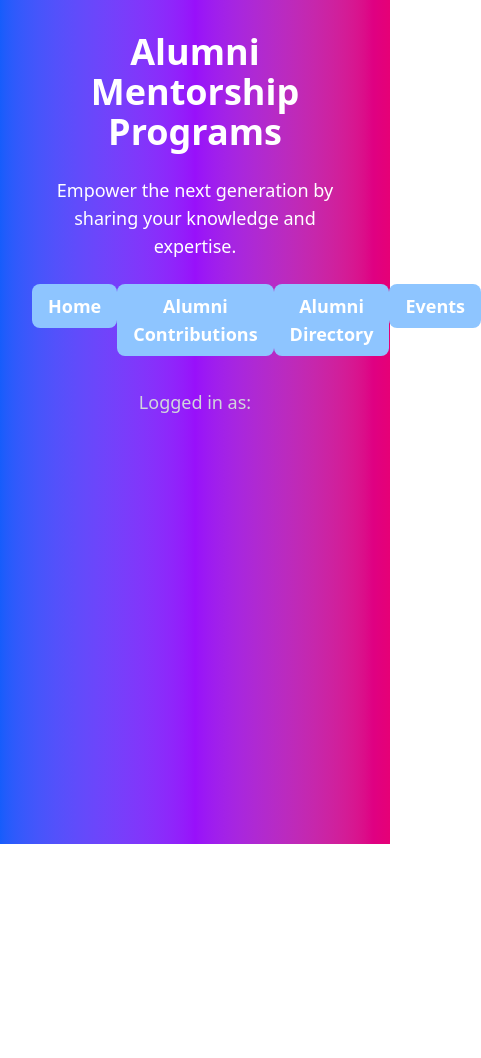
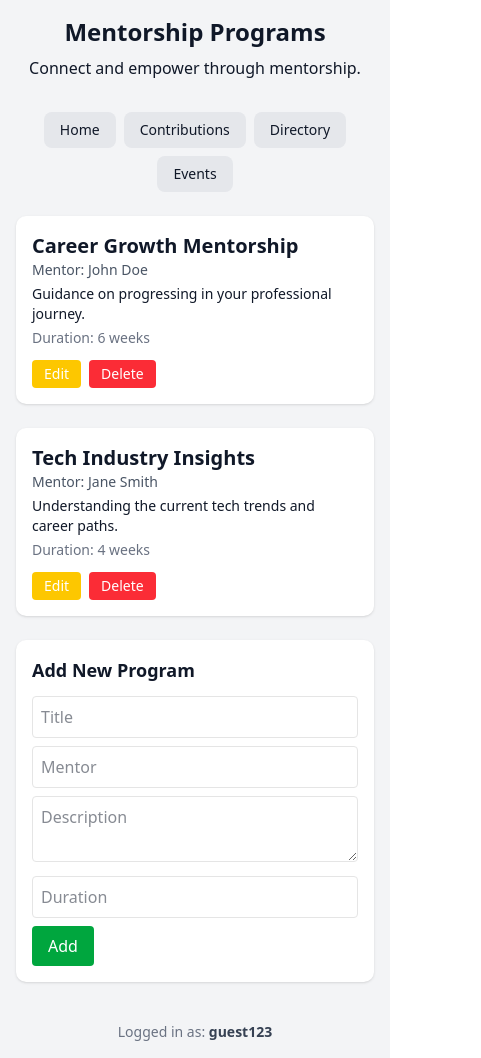
Before and after one commit to DineshDavuluri/Alumni_Connect, a Next.js app: page /mentorship in a window 390 px wide. Shown: the whole page, 481 px wide, since content can reach past the window. Before the commit the page ends 844 px from the top, so only its background shows below. Built offline with nearby package versions, Linux system fonts and the light colour scheme.

Commit message:
mentorship

```diff
--- a/src/app/mentorship/page.tsx
+++ b/src/app/mentorship/page.tsx
@@ -1,5 +1,6 @@
 "use client";
-import { ChangeEvent, useEffect, useState } from "react";
+
+import { ChangeEvent, useState } from "react";
 import { useRouter } from "next/navigation";
 
 interface Mentorship {
@@ -9,11 +10,26 @@ interface Mentorship {
   duration: string;
 }
 
+const staticPrograms: Mentorship[] = [
+  {
+    title: "Career Growth Mentorship",
+    mentor: "John Doe",
+    description: "Guidance on progressing in your professional journey.",
+    duration: "6 weeks",
+  },
+  {
+    title: "Tech Industry Insights",
+    mentor: "Jane Smith",
+    description: "Understanding the current tech trends and career paths.",
+    duration: "4 weeks",
+  },
+];
+
 export default function Mentorship() {
   const router = useRouter();
-  const [username, setUsername] = useState<string>("");
-  const [isAlumni, setIsAlumni] = useState<boolean>(false);
-  const [mentorshipPrograms, setMentorshipPrograms] = useState<Mentorship[]>([]);
+  const [username, setUsername] = useState<string>("guest123"); // Example username
+  const [isAlumni, setIsAlumni] = useState<boolean>(true); // Assume user is alumni for demo
+  const [mentorshipPrograms, setMentorshipPrograms] = useState<Mentorship[]>(staticPrograms);
   const [editingIndex, setEditingIndex] = useState<number | null>(null);
   const [newProgram, setNewProgram] = useState<Mentorship>({
     title: "",
@@ -22,41 +38,17 @@ export default function Mentorship() {
     duration: "",
   });
 
-  useEffect(() => {
-    if (typeof window !== "undefined") {
-      const savedPrograms = localStorage.getItem("mentorshipPrograms");
-      if (savedPrograms) {
-        setMentorshipPrograms(JSON.parse(savedPrograms));
-      }
-      const urlParams = new URLSearchParams(window.location.search);
-      const user = urlParams.get("username");
-      if (user) {
-        setUsername(user);
-        const numPrefix = parseInt(user.slice(0, 2), 10);
-        setIsAlumni(!isNaN(numPrefix) && numPrefix <= 20);
-      }
-    }
-  }, []);
-
-  useEffect(() => {
-    if (typeof window !== "undefined" && isAlumni) {
-      localStorage.setItem("mentorshipPrograms", JSON.stringify(mentorshipPrograms));
-    }
-  }, [mentorshipPrograms, isAlumni]);
-
   const handleInputChange = (
     e: ChangeEvent<HTMLInputElement | HTMLTextAreaElement>,
     index: number | null
   ) => {
     const { name, value } = e.target;
     if (index !== null) {
-      setMentorshipPrograms((prevPrograms: Mentorship[]) =>
-        prevPrograms.map((program, i) =>
-          i === index ? { ...program, [name]: value } : program
-        )
+      setMentorshipPrograms((prev) =>
+        prev.map((program, i) => (i === index ? { ...program, [name]: value } : program))
       );
     } else {
-      setNewProgram((prev: Mentorship) => ({ ...prev, [name]: value }));
+      setNewProgram((prev) => ({ ...prev, [name]: value }));
     }
   };
 
@@ -65,196 +57,160 @@ export default function Mentorship() {
   };
 
   const addProgram = () => {
-    if (
-      newProgram.title &&
-      newProgram.mentor &&
-      newProgram.description &&
-      newProgram.duration
-    ) {
-      setMentorshipPrograms((prevPrograms: Mentorship[]) => [...prevPrograms, newProgram]);
+    if (Object.values(newProgram).every((val) => val.trim() !== "")) {
+      setMentorshipPrograms((prev) => [...prev, newProgram]);
       setNewProgram({ title: "", mentor: "", description: "", duration: "" });
     }
   };
 
   const deleteProgram = (index: number) => {
-    setMentorshipPrograms((prevPrograms: Mentorship[]) =>
-      prevPrograms.filter((_, i) => i !== index)
-    );
+    setMentorshipPrograms((prev) => prev.filter((_, i) => i !== index));
   };
 
   const handleNavigation = (path: string) => {
-    if(path==='dashboard'&&isAlumni){
-      path='Almumnidashboard';
-    }
+    if (path === "dashboard" && isAlumni) path = "Almumnidashboard";
     router.push(`/${path}?username=${encodeURIComponent(username)}`);
   };
 
   return (
-    <div className="min-h-screen bg-gradient-to-r from-blue-600 via-purple-600 to-pink-600 text-white p-8">
-      <h1 className="text-4xl font-extrabold text-center mb-6">
-        Alumni Mentorship Programs
+    <div className="min-h-screen bg-gray-100 text-gray-900 p-4 md:p-8">
+      <header className="mb-8">
+        <h1 className="text-2xl md:text-4xl font-bold text-center mb-2">
+          Mentorship Programs
         </h1>
-      <p className="text-center text-lg mb-6">
-        Empower the next generation by sharing your knowledge and expertise.
+        <p className="text-center text-base md:text-lg">
+          Connect and empower through mentorship.
         </p>
-      <nav className="w-full mb-8">
-        <ul className="flex justify-around text-lg font-semibold">
-          <li>
+      </header>
+
+      <nav className="flex flex-wrap justify-center gap-2 mb-6">
+        {[
+          { label: "Home", path: "dashboard" },
+          { label: "Contributions", path: "about" },
+          { label: "Directory", path: "alumni-directory" },
+          { label: "Events", path: "events" },
+        ].map(({ label, path }) => (
           <button
-              onClick={() => handleNavigation("dashboard")}
-              className="px-4 py-2 bg-blue-300 rounded-md hover:bg-pink-700 transition"
+            key={path}
+            onClick={() => handleNavigation(path)}
+            className="px-4 py-2 bg-gray-200 hover:bg-gray-300 rounded-md text-sm md:text-base"
           >
-              Home
+            {label}
           </button>
-          </li>
-          <li>
-            <button
-              onClick={() => handleNavigation("about")}
-              className="px-4 py-2 bg-blue-300 rounded-md hover:bg-pink-700 transition"
-            >
-              Alumni Contributions
-            </button>
-          </li>
-          <li>
-            <button
-              onClick={() => handleNavigation("alumni-directory")}
-              className="px-4 py-2 bg-blue-300 rounded-md hover:bg-pink-700 transition"
-            >
-              Alumni Directory
-            </button>
-          </li>
-          <li>
-            <button
-              onClick={() => handleNavigation("events")}
-              className="px-4 py-2 bg-blue-300 rounded-md hover:bg-pink-700 transition"
-            >
-              Events
-            </button>
-          </li>
-        </ul>
+        ))}
       </nav>
 
-      <div className="max-w-4xl mx-auto space-y-6">
+      <main className="max-w-3xl mx-auto space-y-6">
         {mentorshipPrograms.map((program, index) => (
-          <div
-            key={index}
-            className="p-6 bg-gray-800 rounded-2xl shadow-lg transform transition hover:scale-105 hover:bg-gray-700"
-          >
+          <div key={index} className="bg-white rounded-lg p-4 shadow">
             {editingIndex === index ? (
-              <>
+              <div className="space-y-2">
                 <input
-                  type="text"
                   name="title"
                   value={program.title}
                   onChange={(e) => handleInputChange(e, index)}
-                  className="w-full p-2 bg-gray-700 text-white rounded-md mb-2"
-                  placeholder="Program Title"
+                  className="w-full border p-2 rounded"
+                  placeholder="Title"
                 />
                 <input
-                  type="text"
                   name="mentor"
                   value={program.mentor}
                   onChange={(e) => handleInputChange(e, index)}
-                  className="w-full p-2 bg-gray-700 text-white rounded-md mb-2"
-                  placeholder="Mentor Name"
+                  className="w-full border p-2 rounded"
+                  placeholder="Mentor"
                 />
                 <textarea
                   name="description"
                   value={program.description}
                   onChange={(e) => handleInputChange(e, index)}
-                  className="w-full p-2 bg-gray-700 text-white rounded-md mb-2"
+                  className="w-full border p-2 rounded"
                   placeholder="Description"
                 />
                 <input
-                  type="text"
                   name="duration"
                   value={program.duration}
                   onChange={(e) => handleInputChange(e, index)}
-                  className="w-full p-2 bg-gray-700 text-white rounded-md mb-2"
+                  className="w-full border p-2 rounded"
                   placeholder="Duration"
                 />
                 <button
                   onClick={saveProgram}
-                  className="px-4 py-2 bg-blue-500 text-white rounded-md hover:bg-blue-600"
+                  className="mt-2 px-4 py-2 bg-blue-500 text-white rounded hover:bg-blue-600"
                 >
                   Save
                 </button>
-              </>
+              </div>
             ) : (
-              <>
-                <h2 className="text-2xl font-bold text-blue-400">{program.title}</h2>
-                <p className="text-gray-300 text-sm mb-1">Mentor: {program.mentor}</p>
-                <p className="text-gray-400 mb-1">{program.description}</p>
-                <p className="text-gray-400 text-sm italic">Duration: {program.duration}</p>
-
+              <div>
+                <h2 className="text-xl font-semibold">{program.title}</h2>
+                <p className="text-sm text-gray-600">Mentor: {program.mentor}</p>
+                <p className="text-sm mt-1">{program.description}</p>
+                <p className="text-sm text-gray-500 mt-1">Duration: {program.duration}</p>
                 {isAlumni && (
-                  <div className="mt-4 flex space-x-3">
+                  <div className="mt-3 flex gap-2">
                     <button
                       onClick={() => setEditingIndex(index)}
-                      className="px-4 py-2 bg-yellow-500 text-white rounded-md hover:bg-yellow-600"
+                      className="px-3 py-1 text-sm bg-yellow-400 text-white rounded hover:bg-yellow-500"
                     >
                       Edit
                     </button>
                     <button
                       onClick={() => deleteProgram(index)}
-                      className="px-4 py-2 bg-red-500 text-white rounded-md hover:bg-red-600"
+                      className="px-3 py-1 text-sm bg-red-500 text-white rounded hover:bg-red-600"
                     >
                       Delete
                     </button>
                   </div>
                 )}
-              </>
+              </div>
             )}
           </div>
         ))}
-      </div>
 
         {isAlumni && (
-        <div className="max-w-4xl mx-auto mt-8 p-6 bg-gray-800 rounded-2xl shadow-lg">
-          <h2 className="text-2xl font-bold text-blue-400 mb-4">Add New Mentorship Program</h2>
+          <div className="bg-white rounded-lg p-4 shadow">
+            <h2 className="text-lg font-semibold mb-3">Add New Program</h2>
             <input
-            type="text"
               name="title"
               value={newProgram.title}
               onChange={(e) => handleInputChange(e, null)}
-            className="w-full p-2 bg-gray-700 text-white rounded-md mb-2"
-            placeholder="Program Title"
+              className="w-full border p-2 rounded mb-2"
+              placeholder="Title"
             />
             <input
-            type="text"
               name="mentor"
               value={newProgram.mentor}
               onChange={(e) => handleInputChange(e, null)}
-            className="w-full p-2 bg-gray-700 text-white rounded-md mb-2"
-            placeholder="Mentor Name"
+              className="w-full border p-2 rounded mb-2"
+              placeholder="Mentor"
             />
             <textarea
               name="description"
               value={newProgram.description}
               onChange={(e) => handleInputChange(e, null)}
-            className="w-full p-2 bg-gray-700 text-white rounded-md mb-2"
+              className="w-full border p-2 rounded mb-2"
               placeholder="Description"
             />
             <input
-            type="text"
               name="duration"
               value={newProgram.duration}
               onChange={(e) => handleInputChange(e, null)}
-            className="w-full p-2 bg-gray-700 text-white rounded-md mb-2"
+              className="w-full border p-2 rounded mb-2"
               placeholder="Duration"
             />
             <button
               onClick={addProgram}
-            className="px-4 py-2 bg-green-500 text-white rounded-md hover:bg-green-600"
+              className="px-4 py-2 bg-green-600 text-white rounded hover:bg-green-700"
             >
-            Add Program
+              Add
             </button>
           </div>
         )}
+      </main>
 
-      <div className="mt-8 text-center text-lg text-gray-300">
-        Logged in as: <span className="font-semibold text-white">{username}</span>
-      </div>
+      <footer className="mt-10 text-center text-sm text-gray-500">
+        Logged in as: <span className="font-semibold text-gray-700">{username}</span>
+      </footer>
     </div>
   );
 }
```
Lines whose indentation alone changed are shown as unchanged.
